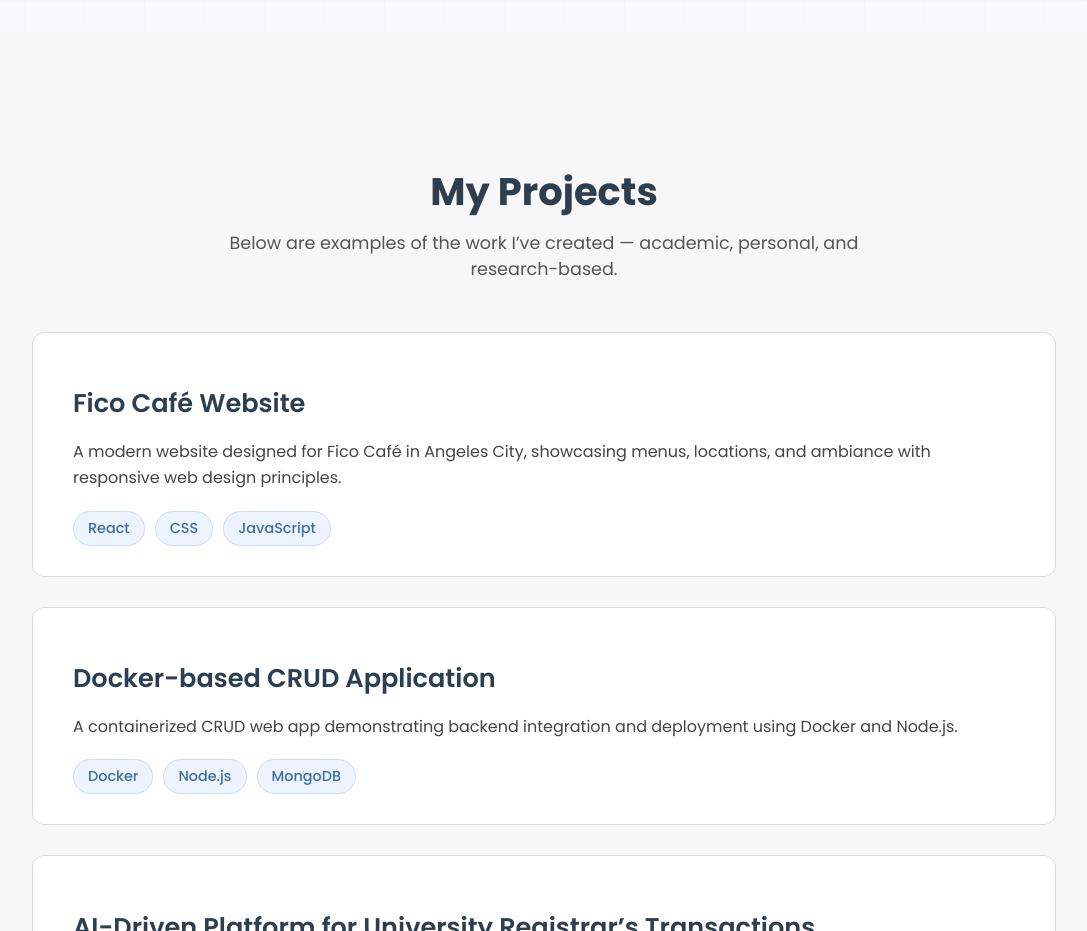
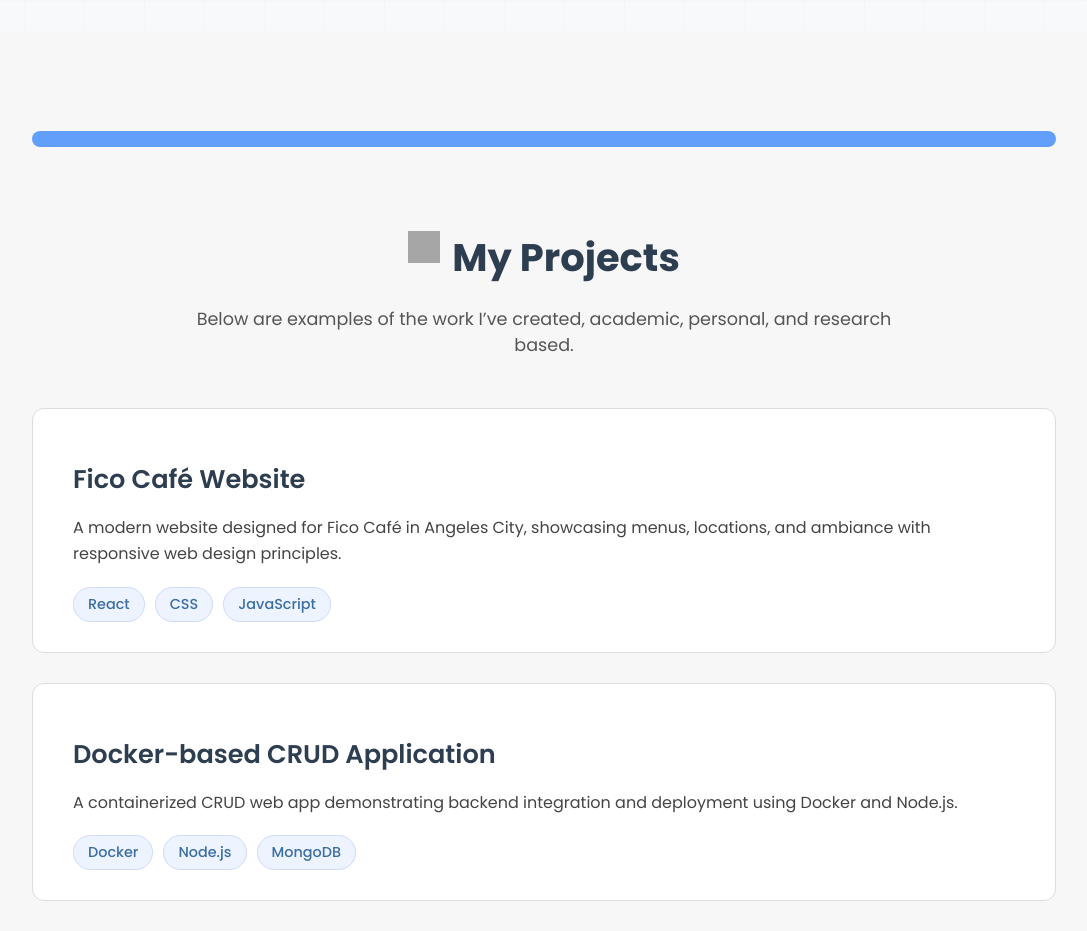
Before and after one commit to Freiderich/Portfolio, a React (Vite) app: page / in a window 1280 px wide. Shown: the part 2720-3651 px from the top of the page, without its empty margins (96-1183 px from the left). Built offline with nearby package versions, Linux system fonts and the light colour scheme; grey boxes are pictures that could not be loaded.

Commit message:
Fixed Projects

```diff
--- a/src/components/Projects.jsx
+++ b/src/components/Projects.jsx
@@ -25,9 +25,22 @@
 
       return (
       <section id="projects" className="projects-section">
+
+        {/* Clean separator line */}
+        <div className="section-divider"></div>
+
+        {/* Header with icon */}
+        <div className="projects-header">
+          <img
+            src="https://cdn-icons-png.flaticon.com/512/1828/1828911.png"
+            alt="projects icon"
+            className="projects-icon"
+          />
           <h1>My Projects</h1>
+        </div>
+
         <p className="intro">
-        Below are examples of the work I’ve created — academic, personal, and research-based.
+          Below are examples of the work I’ve created, academic, personal, and research based.
         </p>
 
         <div className="projects-list">
@@ -48,6 +61,7 @@
         </div>
       </section>
     );
+
 }
 
 export default Projects;
--- a/src/styles/Projects.css
+++ b/src/styles/Projects.css
@@ -83,3 +83,28 @@
 .tech-item:hover {
   background: #d8e6ff;
 }
+
+/* Divider line */
+.section-divider {
+  width: 100%;
+  border-radius: 2rem;
+  height: 1rem;
+  background: #0066ff;
+  opacity: 0.6;
+  margin-bottom: 50px;
+}
+
+/* Header layout with icon */
+.projects-header {
+  display: flex;
+  align-items: center;
+  justify-content: center;
+  gap: 12px;
+  margin-bottom: 10px;
+}
+
+.projects-icon {
+  width: 32px;
+  height: 32px;
+  opacity: 0.9;
+}
```
Lines whose indentation alone changed are shown as unchanged.
